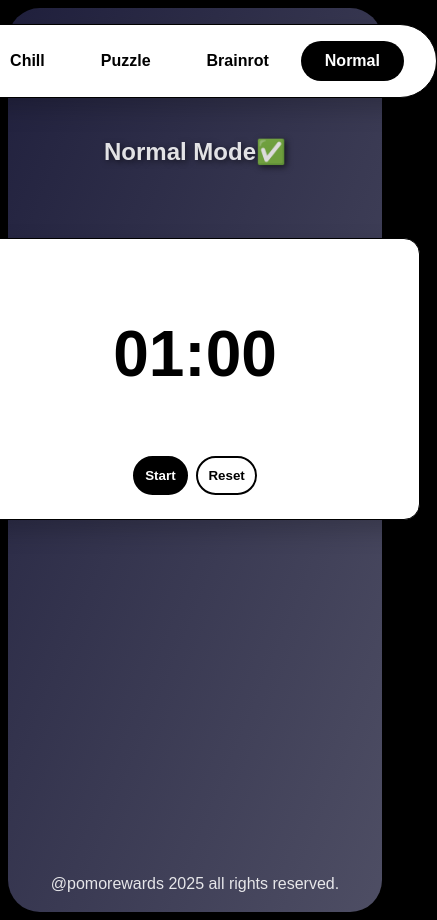
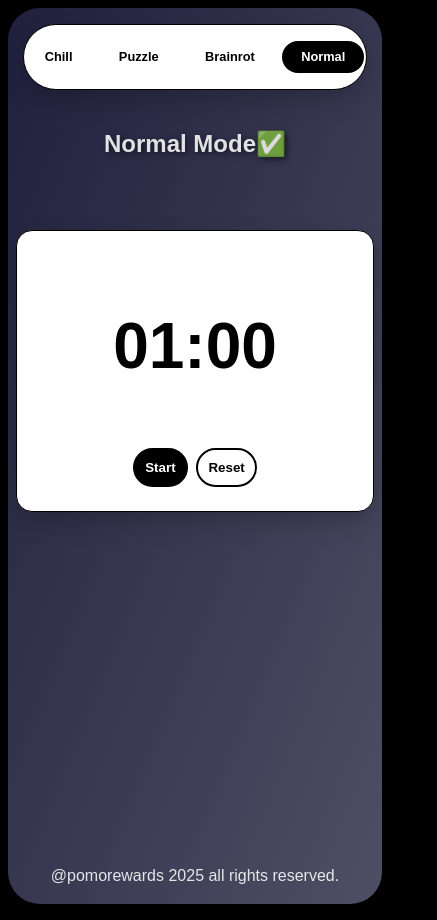
Before and after one commit to kebin111/pomoReward, a Svelte app in the folder pomorewards/: page / in a window 390 px wide. Shown: the whole page, 437 px wide, since content can reach past the window. Built offline with nearby package versions, Linux system fonts and the light colour scheme; a web font is replaced by a local one.

Commit message:
made flexible to resizing

```diff
--- a/pomorewards/src/App.svelte
+++ b/pomorewards/src/App.svelte
@@ -247,8 +247,6 @@
     }
 
      longPlayer = new YT.Player('long-player', {
-          height: '360',
-          width: '640',
           playerVars: {
             listType: 'playlist',
             list: 'PLXYsPmU7pEccto5sP51U66Ggk4kqDxuVY',
@@ -316,8 +314,6 @@
     }else if(modeIndex === 1){
         if (ytReady && !longPlayer) {
         longPlayer = new YT.Player('long-player', {
-          height: '360',
-          width: '640',
           playerVars: {
             listType: 'playlist',
             list: 'PLXYsPmU7pEccto5sP51U66Ggk4kqDxuVY',
@@ -606,14 +602,21 @@ main{
 
 
   .nav-class{
+    display: flex;
     background-color: rgb(255, 255, 255);
 
     align-items: center;
     border-radius: 100px;
     overflow: hidden;
 
-    border: 1px, solid, #000000;
+    border: 1px solid #000000;
     box-shadow: 0 10px 25px rgba(0, 0, 0, 0.2);
+    width: 100%;
+    max-width: 25rem;
+
+    justify-content: center;
+
+
   }
 
   nav{
@@ -622,7 +625,8 @@ main{
     align-items: center;
     justify-content: center;
     gap: 0.5rem;
-
+    width: 90%;
+    max-width: 25rem;
 
   }
 
@@ -634,6 +638,7 @@ main{
   border-radius: 100px;
   font-weight: bold;
   transition: transform 0.2s ease, box-shadow 0.2s ease;
+  font-size: clamp(0.8rem, 1vw, 1rem);
 
 }
 
@@ -674,7 +679,8 @@ main{
     position: relative;
     background-color:rgb(255, 255, 255);
     color: black;
-    min-width: 25rem;
+    width: 90%;
+    /* min-width: 25rem; */
     max-width: 25rem;
     min-height: 10rem;
     max-height: 15rem;
@@ -765,14 +771,15 @@ main{
 
 
 .modal-backdrop{
-  margin: 1rem;
+  margin: 1rem auto;
   background-color: #FFFFFF;
-  min-width: 20rem;
+  width: 35%;
+  max-width: 70rem;
   border-radius: 1rem;
   display: flex;
   justify-content: center;
-  padding-right: 2rem;
-  padding-left: 2rem;
+  padding-right: 1rem;
+  padding-left: 1rem;
 
   border: 1px, solid, #000000;
   box-shadow: 0 10px 25px rgba(0, 0, 0, 0.2);
@@ -800,8 +807,9 @@ main{
 #long-container {
     background-color: #000000;
     position: relative; /* Needed to position the blocker over the player */
-    width: 640px;
-    height: 360px;
+    width: 100%;
+    max-width: 640px;
+    aspect-ratio: 16 / 9;
     border-radius: 1rem;
     overflow: hidden;
     display: flex;
@@ -810,12 +818,21 @@ main{
     box-shadow: 0 10px 25px rgba(0, 0, 0, 0.2);
 }
 
+#long-player{
+  width: 100%;
+  height: 100%;
+  position: absolute;
+  top: 0;
+  left: 0;
+}
+
 .long-blocker {
     position: absolute;
     top: 0;
     left: 0;
-    width: 640px;
-    height: 360px;
+    width: 100%;
+    max-width: 640px;
+    aspect-ratio: 16 / 9;
     background: rgba(0, 0, 0, 0.5); /* Semi-transparent overlay */
     z-index: 10; /* Higher than player */
     display: flex;
```
